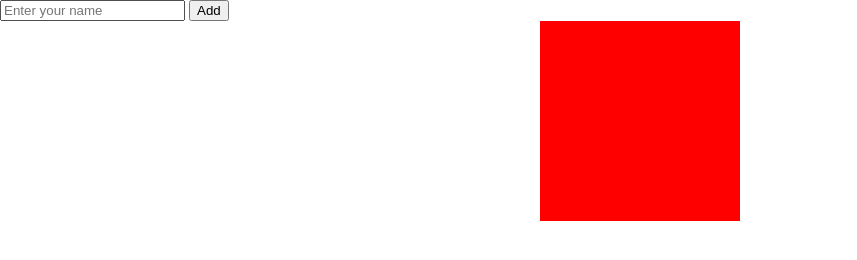
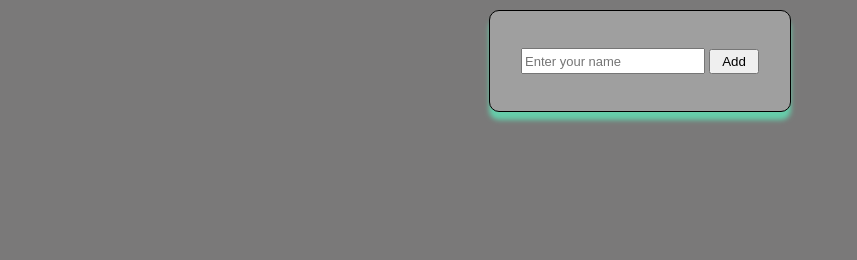
Before and after one commit to DovydasNar/gitest, a plain HTML site: page index.html in a window 1280 px wide. Shown: the whole page, without its empty margins (0-857 px from the left). Drawn offline with Linux system fonts and the light colour scheme.

Commit message:
css added and style for html

```diff
--- a/index.html
+++ b/index.html
@@ -15,7 +15,7 @@
           id="name"
           placeholder="Enter your name"
         />
-        <input type="submit" value="Add" />
+        <input type="submit" id="button" value="Add" />
       </label>
     </form>
     <div id="result"></div>
--- a/style.css
+++ b/style.css
@@ -1,10 +1,29 @@
 body {
-  margin: auto;
-  padding: auto;
+  background-color: rgb(122, 121, 121);
+  color: white;
+  margin: 0 auto;
+  padding: 10px;
+  display: flex;
+  justify-content: center;
+
+  #userForm {
+    border: 1px solid black;
+    border-radius: 10px;
+    width: 300px;
+    height: 100px;
+    display: flex;
+    align-items: center;
+    justify-content: center;
+    background-color: rgb(159, 159, 159);
+    box-shadow: 0 8px 5px mediumaquamarine;
+
+    #name {
+      height: 20px;
+      font-size: 13px;
+    }
+    #button {
+      width: 50px;
+      height: 25px;
+    }
+  }
 }
-div {
-  width: 200px;
-  height: 200px;
-  background-color: red;
-  margin: 0 auto;
-}
```
